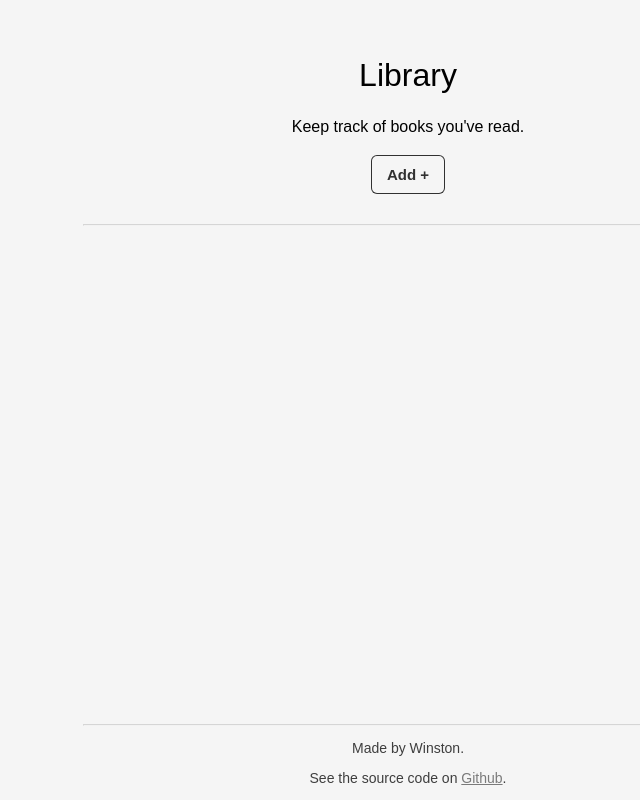
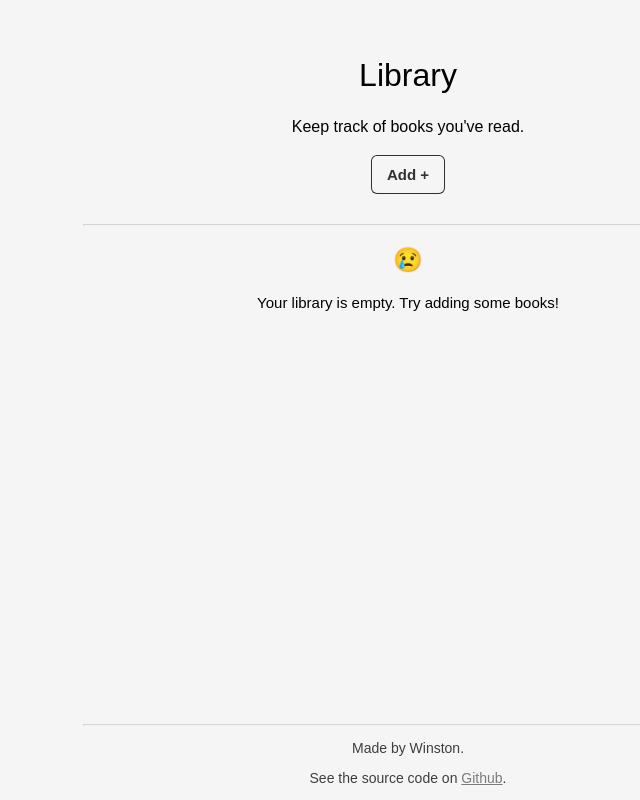
Before and after one commit to winnytp/library, a plain HTML site: page index.html in a window 1280 px wide. Shown: the whole page, without its empty margins (232-872 px from the left). Drawn offline with Linux system fonts and the light colour scheme.

Commit message:
Show empty library message by default

```diff
--- a/index.html
+++ b/index.html
@@ -14,7 +14,7 @@
         </div>
     </header>
     <hr>
-    <div id='empty-library' class='hidden'>
+    <div id='empty-library' class='display'>
         <h2 class='center-text'>😢</h2>
         <p class='center-text' style='font-size: 15px'>Your library is empty. Try adding some books!</p>
     </div>
```
